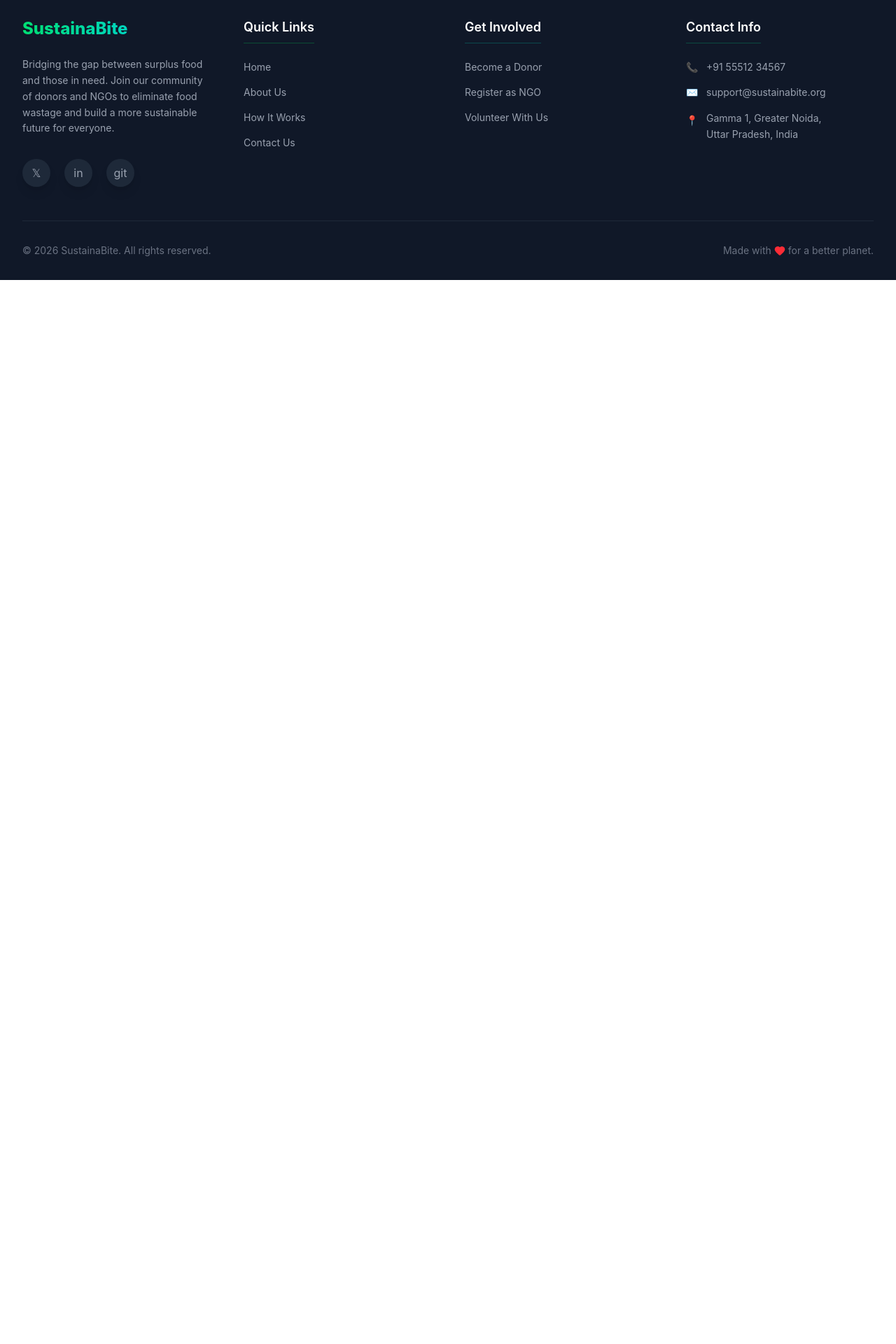
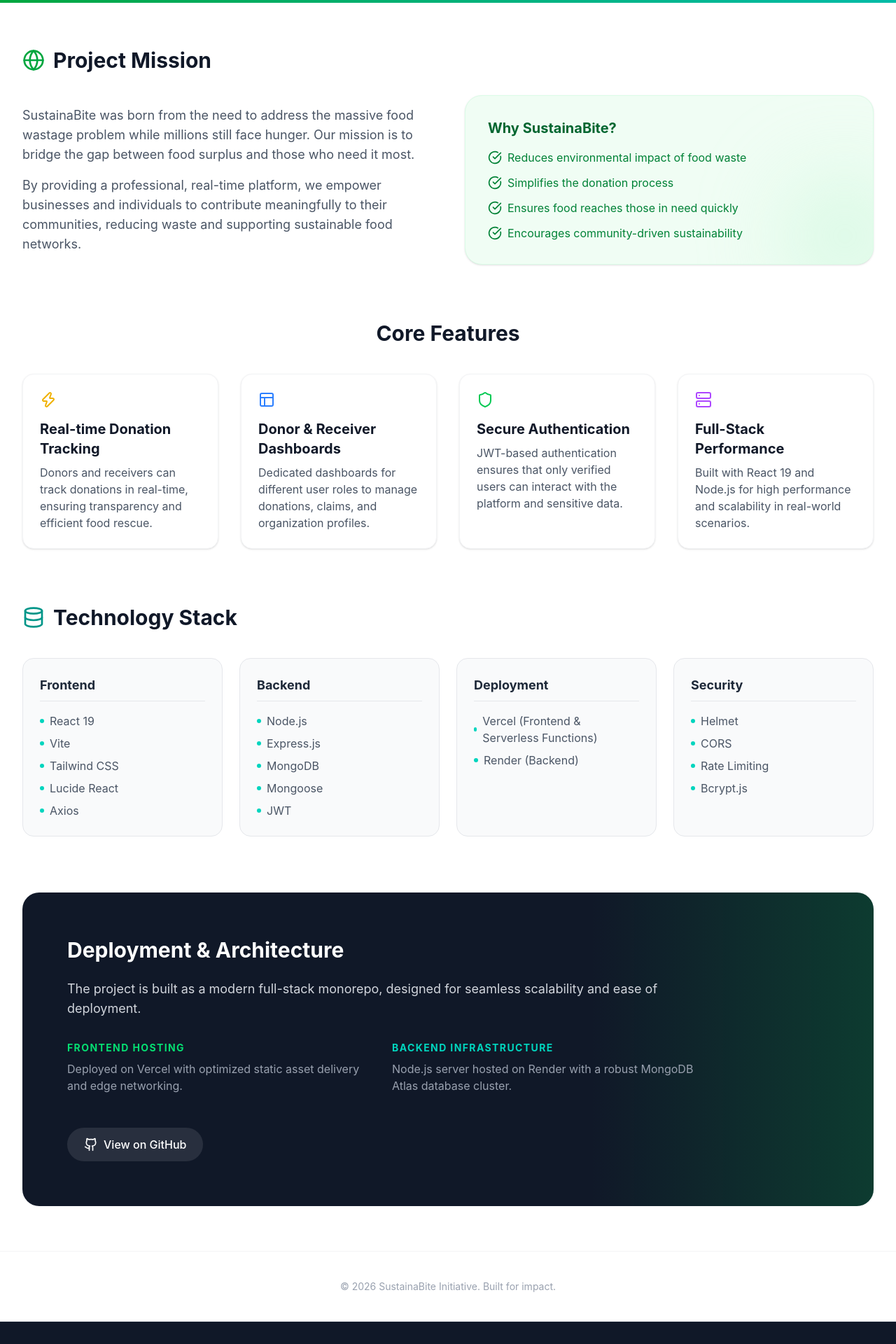
Before and after one commit to balkrishan376/food-management-system-frontend, a React app: page /project-info in a window 1280 px wide. Shown: the part 400-2320 px from the top of the page at 70% size. Before the commit the page ends 800 px from the top, so only its background shows below. Built offline with nearby package versions, Linux system fonts and the light colour scheme; the HTML template or start-up script is replaced by a standard one.

Commit message:
Add Project Info page and update README with detailed information

```diff
--- a/src/App.jsx
+++ b/src/App.jsx
@@ -9,6 +9,7 @@
 import DonorDashboard from './pages/DonorDashboard';
 import ReceiverDashboard from './pages/ReceiverDashboard';
 import Profile from './pages/Profile';
+import ProjectInfo from './pages/ProjectInfo';
 import Footer from './components/common/Footer';
 
 const PrivateRoute = ({ children, allowedRoles }) => {
@@ -31,6 +32,7 @@
               <Route path="/" element={<Home />} />
               <Route path="/login" element={<Login />} />
               <Route path="/register" element={<Register />} />
+              <Route path="/project-info" element={<ProjectInfo />} />
               <Route
                 path="/donor-dashboard"
                 element={
--- a/src/components/common/Footer.jsx
+++ b/src/components/common/Footer.jsx
@@ -84,6 +84,12 @@
                 </button>
               </li>
               <li>
+                <Link to="/project-info" className="text-gray-400 hover:text-green-400 transition-all text-sm flex items-center group">
+                  <span className="w-0 group-hover:w-2 h-0.5 bg-green-400 mr-0 transition-all duration-300"></span>
+                  Project Info
+                </Link>
+              </li>
+              <li>
                 <button onClick={() => scrollToSection('contact')} className="text-gray-400 hover:text-green-400 transition-all text-sm flex items-center group">
                   <span className="w-0 group-hover:w-2 h-0.5 bg-green-400 mr-0 transition-all duration-300"></span>
                   Contact Us
--- a/src/components/common/Navbar.jsx
+++ b/src/components/common/Navbar.jsx
@@ -48,6 +48,7 @@
           <div className="hidden md:flex items-center space-x-8">
             <button onClick={() => handleScroll('home')} className="text-gray-600 hover:text-green-600 transition-colors font-medium text-sm lg:text-base">Home</button>
             <button onClick={() => handleScroll('about')} className="text-gray-600 hover:text-green-600 transition-colors font-medium text-sm lg:text-base">About Us</button>
+            <Link to="/project-info" className="text-gray-600 hover:text-green-600 transition-colors font-medium text-sm lg:text-base">Project Info</Link>
             <button onClick={() => handleScroll('services')} className="text-gray-600 hover:text-green-600 transition-colors font-medium text-sm lg:text-base">Services</button>
             <button onClick={() => handleScroll('contact')} className="text-gray-600 hover:text-green-600 transition-colors font-medium text-sm lg:text-base">Contact</button>
           </div>
@@ -127,6 +128,13 @@
           >
             About Us
           </button>
+          <Link
+            to="/project-info"
+            onClick={() => setIsMenuOpen(false)}
+            className="block w-full text-left px-3 py-3 rounded-md text-base font-medium text-gray-700 hover:text-green-600 hover:bg-green-50 transition-colors"
+          >
+            Project Info
+          </Link>
           <button
             onClick={() => handleScroll('services')}
             className="block w-full text-left px-3 py-3 rounded-md text-base font-medium text-gray-700 hover:text-green-600 hover:bg-green-50 transition-colors"
--- /dev/null
+++ b/src/pages/ProjectInfo.jsx
@@ -0,0 +1,158 @@
+import React from 'react';
+import { Shield, Zap, Globe, Github, Server, Layout, Database, CheckCircle } from 'lucide-react';
+
+const ProjectInfo = () => {
+  const features = [
+    {
+      title: 'Real-time Donation Tracking',
+      description: 'Donors and receivers can track donations in real-time, ensuring transparency and efficient food rescue.',
+      icon: <Zap className="w-6 h-6 text-yellow-500" />
+    },
+    {
+      title: 'Donor & Receiver Dashboards',
+      description: 'Dedicated dashboards for different user roles to manage donations, claims, and organization profiles.',
+      icon: <Layout className="w-6 h-6 text-blue-500" />
+    },
+    {
+      title: 'Secure Authentication',
+      description: 'JWT-based authentication ensures that only verified users can interact with the platform and sensitive data.',
+      icon: <Shield className="w-6 h-6 text-green-500" />
+    },
+    {
+      title: 'Full-Stack Performance',
+      description: 'Built with React 19 and Node.js for high performance and scalability in real-world scenarios.',
+      icon: <Server className="w-6 h-6 text-purple-500" />
+    }
+  ];
+
+  const techStack = [
+    { category: 'Frontend', tech: ['React 19', 'Vite', 'Tailwind CSS', 'Lucide React', 'Axios'] },
+    { category: 'Backend', tech: ['Node.js', 'Express.js', 'MongoDB', 'Mongoose', 'JWT'] },
+    { category: 'Deployment', tech: ['Vercel (Frontend & Serverless Functions)', 'Render (Backend)'] },
+    { category: 'Security', tech: ['Helmet', 'CORS', 'Rate Limiting', 'Bcrypt.js'] }
+  ];
+
+  return (
+    <div className="min-h-screen bg-white">
+      {/* Hero Section */}
+      <div className="bg-gradient-to-r from-green-600 to-teal-500 py-20 px-4 sm:px-6 lg:px-8 text-white">
+        <div className="max-w-7xl mx-auto text-center">
+          <h1 className="text-4xl md:text-6xl font-extrabold mb-6">SustainaBite</h1>
+          <p className="text-xl md:text-2xl max-w-3xl mx-auto opacity-90">
+            A professional platform connecting donors, NGOs, and receivers in real-time to rescue surplus food and build sustainable communities.
+          </p>
+        </div>
+      </div>
+
+      <div className="max-w-7xl mx-auto px-4 sm:px-6 lg:px-8 py-16">
+        {/* Project Mission */}
+        <section className="mb-20">
+          <div className="flex items-center gap-3 mb-8">
+            <Globe className="w-8 h-8 text-green-600" />
+            <h2 className="text-3xl font-bold text-gray-900">Project Mission</h2>
+          </div>
+          <div className="grid md:grid-cols-2 gap-12 items-center">
+            <div className="text-lg text-gray-600 space-y-4">
+              <p>
+                SustainaBite was born from the need to address the massive food wastage problem while millions still face hunger. Our mission is to bridge the gap between food surplus and those who need it most.
+              </p>
+              <p>
+                By providing a professional, real-time platform, we empower businesses and individuals to contribute meaningfully to their communities, reducing waste and supporting sustainable food networks.
+              </p>
+            </div>
+            <div className="bg-green-50 p-8 rounded-3xl border border-green-100 shadow-sm relative overflow-hidden">
+               <div className="relative z-10">
+                 <h3 className="text-xl font-bold text-green-800 mb-4">Why SustainaBite?</h3>
+                 <ul className="space-y-3">
+                   {['Reduces environmental impact of food waste', 'Simplifies the donation process', 'Ensures food reaches those in need quickly', 'Encourages community-driven sustainability'].map((item, index) => (
+                     <li key={index} className="flex gap-2 items-start text-green-700">
+                       <CheckCircle className="w-5 h-5 mt-0.5 flex-shrink-0" />
+                       <span>{item}</span>
+                     </li>
+                   ))}
+                 </ul>
+               </div>
+               <div className="absolute -bottom-10 -right-10 w-40 h-40 bg-green-200/50 rounded-full blur-3xl"></div>
+            </div>
+          </div>
+        </section>
+
+        {/* Features Grid */}
+        <section className="mb-20">
+          <h2 className="text-3xl font-bold text-gray-900 mb-10 text-center">Core Features</h2>
+          <div className="grid sm:grid-cols-2 lg:grid-cols-4 gap-8">
+            {features.map((feature, index) => (
+              <div key={index} className="p-6 rounded-2xl bg-white border border-gray-100 shadow-sm hover:shadow-md transition-shadow">
+                <div className="mb-4">{feature.icon}</div>
+                <h3 className="text-xl font-bold text-gray-900 mb-2">{feature.title}</h3>
+                <p className="text-gray-600">{feature.description}</p>
+              </div>
+            ))}
+          </div>
+        </section>
+
+        {/* Tech Stack */}
+        <section className="mb-20">
+          <div className="flex items-center gap-3 mb-10">
+            <Database className="w-8 h-8 text-teal-600" />
+            <h2 className="text-3xl font-bold text-gray-900">Technology Stack</h2>
+          </div>
+          <div className="grid md:grid-cols-2 lg:grid-cols-4 gap-6">
+            {techStack.map((stack, index) => (
+              <div key={index} className="bg-gray-50 rounded-2xl p-6 border border-gray-200">
+                <h3 className="text-lg font-bold text-gray-800 mb-4 border-b border-gray-200 pb-2">{stack.category}</h3>
+                <ul className="space-y-2">
+                  {stack.tech.map((t, i) => (
+                    <li key={i} className="text-gray-600 flex items-center gap-2">
+                      <div className="w-1.5 h-1.5 rounded-full bg-teal-400"></div>
+                      {t}
+                    </li>
+                  ))}
+                </ul>
+              </div>
+            ))}
+          </div>
+        </section>
+
+        {/* Deployment Info */}
+        <section className="rounded-3xl bg-gray-900 text-white p-10 md:p-16 relative overflow-hidden">
+          <div className="relative z-10 max-w-4xl">
+            <h2 className="text-3xl font-bold mb-6">Deployment & Architecture</h2>
+            <p className="text-gray-300 text-lg mb-8">
+              The project is built as a modern full-stack monorepo, designed for seamless scalability and ease of deployment.
+            </p>
+            <div className="grid sm:grid-cols-2 gap-8">
+              <div>
+                <h4 className="text-green-400 font-bold mb-2 uppercase text-sm tracking-widest">Frontend Hosting</h4>
+                <p className="text-gray-400">Deployed on Vercel with optimized static asset delivery and edge networking.</p>
+              </div>
+              <div>
+                <h4 className="text-teal-400 font-bold mb-2 uppercase text-sm tracking-widest">Backend Infrastructure</h4>
+                <p className="text-gray-400">Node.js server hosted on Render with a robust MongoDB Atlas database cluster.</p>
+              </div>
+            </div>
+            <div className="mt-12 flex flex-wrap gap-4">
+               <a
+                 href="https://github.com/balkrishan376"
+                 target="_blank"
+                 rel="noopener noreferrer"
+                 className="flex items-center gap-2 bg-white/10 hover:bg-white/20 transition-colors px-6 py-3 rounded-full font-medium"
+               >
+                 <Github className="w-5 h-5" />
+                 View on GitHub
+               </a>
+            </div>
+          </div>
+          <div className="absolute top-0 right-0 w-1/3 h-full bg-gradient-to-l from-green-500/20 to-transparent"></div>
+        </section>
+      </div>
+
+      {/* Footer Branding */}
+      <div className="border-t border-gray-100 py-10 text-center text-gray-400 text-sm">
+        <p>&copy; {new Date().getFullYear()} SustainaBite Initiative. Built for impact.</p>
+      </div>
+    </div>
+  );
+};
+
+export default ProjectInfo;
```
Also changed, not shown: 1 other file (tests, documents, lock files or other folders).
